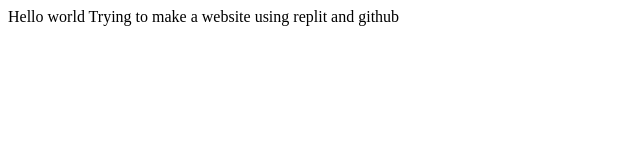
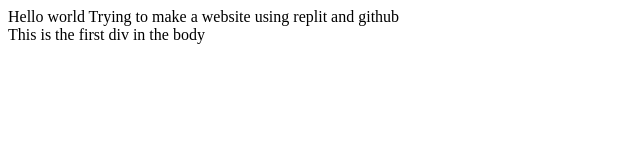
Before and after one commit to sensieLong/Sensie-Portfolio, a plain HTML site: page index.html in a window 1280 px wide. Shown: the whole page, without its empty margins (0-640 px from the left). Drawn offline with Linux system fonts and the light colour scheme.

Commit message:
add div in the body

```diff
--- a/index.html
+++ b/index.html
@@ -11,6 +11,9 @@
 <body>
   Hello world
   Trying to make a website using replit and github
+  <div>
+    This is the first div in the body
+  </div>
   <script src="script.js"></script>
 </body>
 
```
